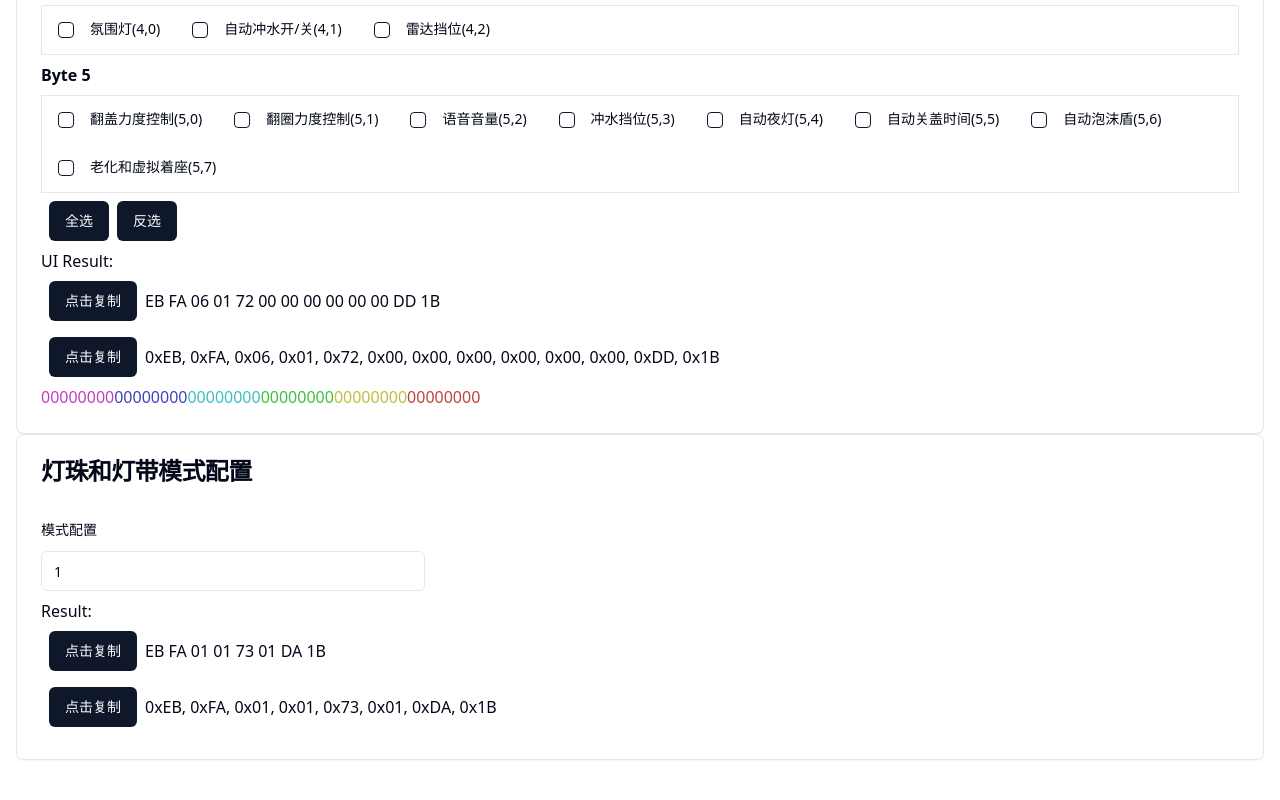
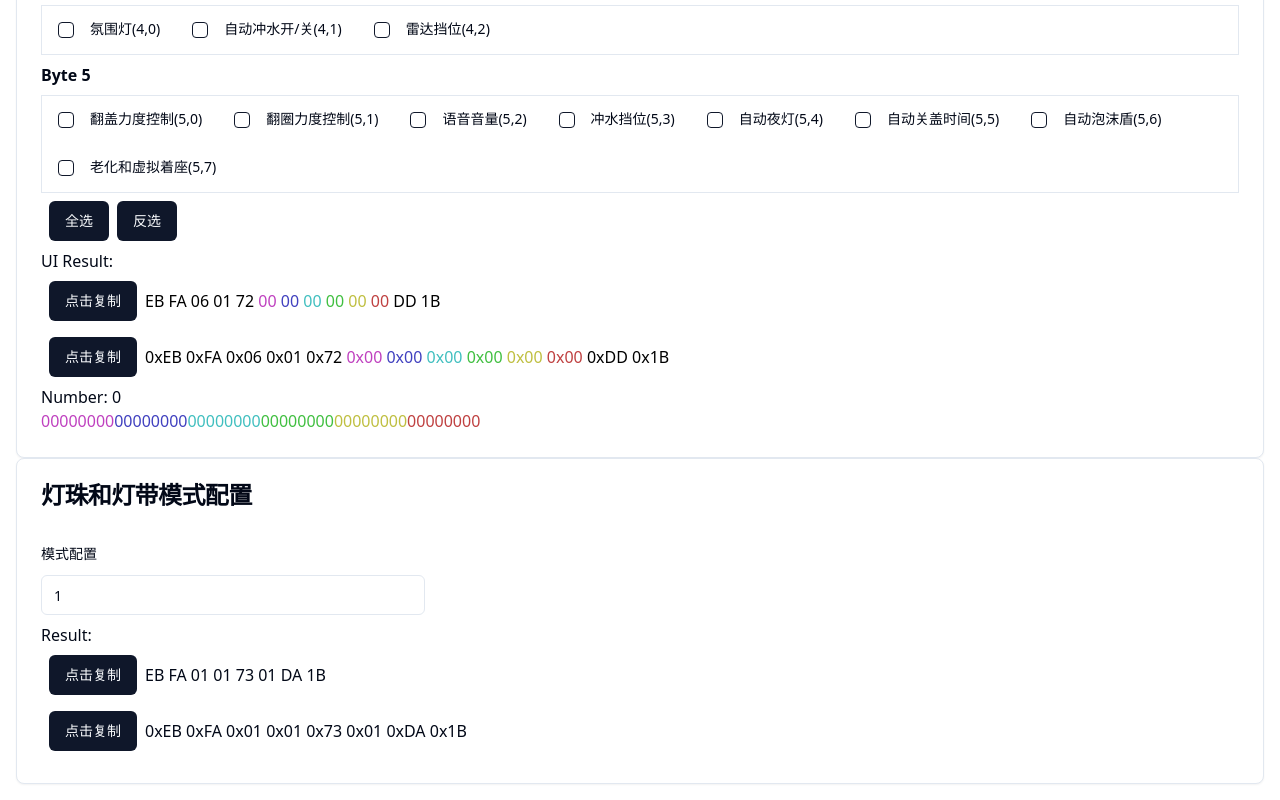
Before and after one commit to action-hong/cj-toilet, a React (Vite) app: page / in a window 1280 px wide. Shown: the part 894-1694 px from the top of the page. Before the commit the page ends 1670 px from the top, so only its background shows below. Built offline with nearby package versions, Linux system fonts and the light colour scheme.

Commit message:
chore: 显示优化

```diff
--- a/src/components/CopyButton.tsx
+++ b/src/components/CopyButton.tsx
@@ -3,8 +3,10 @@ import { useToast } from "@/components/ui/use-toast"
 
 export default function CopyButton ({
   text,
+  children,
 }: {
-  text: string
+  text: string,
+  children?: React.ReactNode
 }) {
   const { toast } = useToast()
 
@@ -26,8 +28,9 @@ export default function CopyButton ({
   return (
     <div className='flex items-center'>
       <Button className='m-2' onClick={copy}>点击复制</Button>
-      <span>{ text }</span>
-      <span></span>
+      {
+        children || <span>{text}</span>
+      }
     </div>
   )
 }
--- a/src/components/LampConfig.tsx
+++ b/src/components/LampConfig.tsx
@@ -71,7 +71,11 @@ export default function LampConfig() {
           <Input id="type" type='number' placeholder="type" min={0} max={255} value={type} onChange={handleInputChange}/>
         </div>
         <p className='mt-2'>Result:</p>
-        <CopyButton text={config.hex} />
+        <CopyButton text={config.hex}>
+          {
+
+          }
+        </CopyButton>
         <CopyButton text={config.byte} />
       </CardContent>
     </Card>
--- a/src/components/UIConfig.tsx
+++ b/src/components/UIConfig.tsx
@@ -54,8 +54,10 @@ export default function UIConfig() {
     return acc
   }, [0, 0])
 
+
   const binaryArr: Array<{ color: string, value: string }> = []
   const binary = result.map((n, index) => n.toString(2).padStart(index === 0 ? 16 : 32, '0')).join('')
+  const funcNumber = parseInt(binary, 2)
 
   for (let i = 0; i < 48; i += 8) {
     binaryArr.push({
@@ -116,8 +118,15 @@ export default function UIConfig() {
           <Button className='m-2' onClick={checkAll}>全选</Button>
           <Button onClick={checkToggle}>反选</Button>
           <p>UI Result: </p>
-          <CopyButton text={ui.hex} />
-          <CopyButton text={ui.byte} />
+          <CopyButton text={ui.hex}>
+            { ui.raw.map((item, index) => (<span key={index} style={{ color: item.color }} className='whitespace-pre'>{item.hex} </span>)) }
+          </CopyButton>
+          <CopyButton text={ui.byte}>
+            { ui.raw.map((item, index) => (<span key={index} style={{ color: item.color }} className='whitespace-pre'>{item.byte} </span>)) }
+          </CopyButton>
+          <p>
+            Number: {funcNumber}
+          </p>
           <p className='break-words'>
             {binaryArr.map((item, index) => (<span style={{ color: item.color }} key={index}>{item.value}</span>))}
           </p>
--- a/src/lib/utils.ts
+++ b/src/lib/utils.ts
@@ -3,6 +3,15 @@ import { twMerge } from "tailwind-merge"
 
 export function cn(...inputs: ClassValue[]) {
   return twMerge(clsx(inputs))
+}
+
+function pretterHex(num: number, index: number) {
+  const str = num.toString(16).toUpperCase().padStart(2, '0')
+  return {
+    hex: str,
+    byte: `0x${str}`,
+    color: index < 5 || index > 10 ? 'black' : `hsl(${(10 - index) * 360 / 6}, 50%, 50%)`
+  }
 }
 
 export function createCommand(
@@ -34,8 +43,11 @@ export function createCommand(
   arr.push(check & 0xff)
   arr.push(0x1b)
 
+  const commandArr = arr.map(pretterHex)
+
   return {
-    hex: arr.map((i) => i.toString(16).toUpperCase().padStart(2, '0')).join(' '),
-    byte: arr.map((i) => `0x${i.toString(16).toUpperCase().padStart(2, '0')}`).join(', '),
+    hex: commandArr.map(p => p.hex).join(' '),
+    byte: commandArr.map(p => p.byte).join(' '),
+    raw: commandArr,
   }
 }
```
